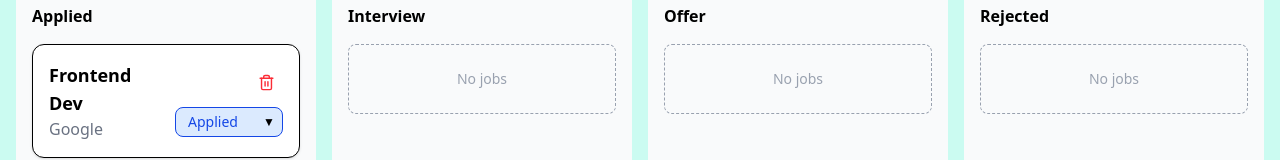
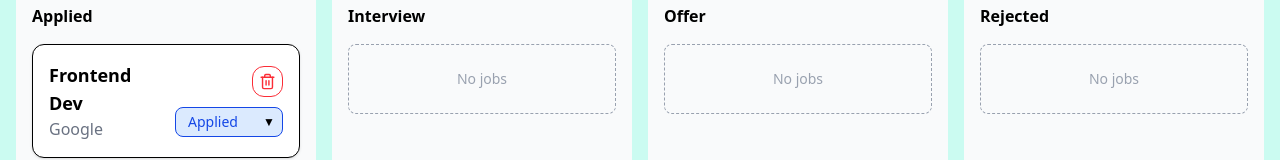
Before and after one commit to makennalehnert/job-tracker, a Next.js app in the folder client/: page /dashboard in a window 1280 px wide. Shown: the part 181-341 px from the top of the page. Built offline with nearby package versions, Linux system fonts and the light colour scheme.

Commit message:
updated delete icon

```diff
--- a/client/src/components/JobCard.js
+++ b/client/src/components/JobCard.js
@@ -28,7 +28,7 @@ const JobCard = ({ job, setSelectedJob, updateStatus }) => {
                         e.stopPropagation();
                         // need to add delete function here
                     }}
-                    className="text-red-500 hover:bg-red-50 mb-2 p-2 rounded transition"
+                    className="text-red-500 hover:bg-red-50 mb-2.5 p-1.5 rounded-xl border transition"
                 >
                     <Trash2 size={17} />
                 </button>
```
